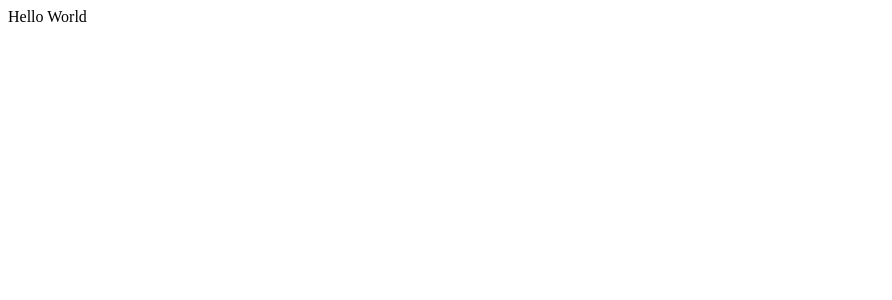
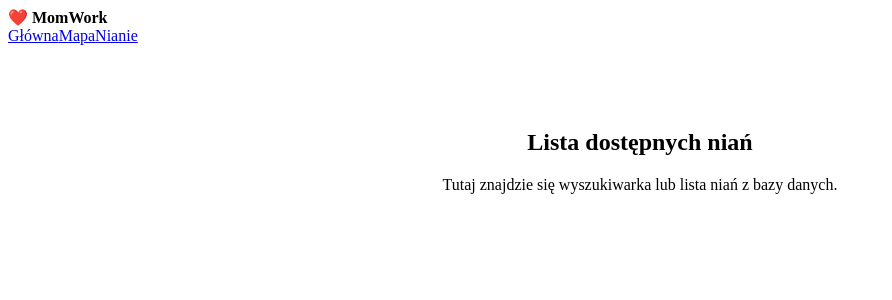
Before and after one commit to clt-coding/hackyeah, a React (Vite) app in the folder frontend/: page /nannies in a window 1280 px wide. Shown: the top 300 px of the page, without its empty margins (0-892 px from the left). Built offline with nearby package versions, Linux system fonts and the light colour scheme.

Commit message:
skeleton 3 basic pages

```diff
--- a/frontend/src/App.tsx
+++ b/frontend/src/App.tsx
@@ -1,7 +1,32 @@
-import './App.css'
+import { BrowserRouter as Router, Routes, Route, Link } from 'react-router-dom';
+import HomePage from './pages/home-page/home-page';
+import MapPage from './pages/map-page/map-page';
+import NanniesPage from './pages/nannies-page/nannies-page';
+import './App.css';
 
-export default function App() {
+function App() {
   return (
-    <>Hello World</>
-  )
+    <Router>
+      <div className="app-wrapper">
+        <header className="topbar">
+          <div className="logo">
+            <span className="logo-icon">❤️</span> <strong>MomWork</strong>
+          </div>
+          <nav className="nav-links">
+            <Link to="/">Główna</Link>
+            <Link to="/map">Mapa</Link>
+            <Link to="/nannies">Nianie</Link>
+          </nav>
+        </header>
+
+        <Routes>
+          <Route path="/" element={<HomePage />} />
+          <Route path="/map" element={<MapPage />} />
+          <Route path="/nannies" element={<NanniesPage />} />
+        </Routes>
+      </div>
+    </Router>
+  );
 }
+
+export default App;
--- /dev/null
+++ b/frontend/src/pages/home-page/home-page.tsx
@@ -0,0 +1,11 @@
+import React from 'react';
+
+const HomePage: React.FC = () => {
+  return (
+    <div>
+      <h2>Strona Główna</h2>
+    </div>
+  );
+};
+
+export default HomePage;
--- /dev/null
+++ b/frontend/src/pages/map-page/map-page.tsx
@@ -0,0 +1,12 @@
+import React from 'react';
+
+const MapPage: React.FC = () => {
+  return (
+    <div style={{ padding: '4rem', textAlign: 'center' }}>
+      <h2>Widok Mapy Placówek</h2>
+      <p>Tutaj w przyszłości zaimplementujesz mapę.</p>
+    </div>
+  );
+};
+
+export default MapPage;
--- /dev/null
+++ b/frontend/src/pages/nannies-page/nannies-page.tsx
@@ -0,0 +1,12 @@
+import React from 'react';
+
+const NanniesPage: React.FC = () => {
+  return (
+    <div style={{ padding: '4rem', textAlign: 'center' }}>
+      <h2>Lista dostępnych niań</h2>
+      <p>Tutaj znajdzie się wyszukiwarka lub lista niań z bazy danych.</p>
+    </div>
+  );
+};
+
+export default NanniesPage;
```
Also changed, not shown: frontend/src/pages/landing-page/landing-page.tsx (deleted).
